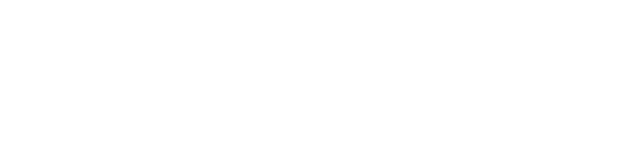
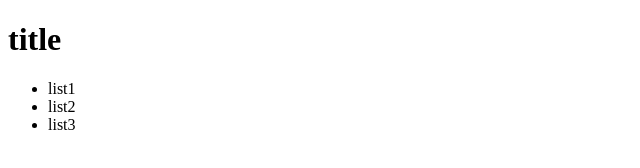
Before and after one commit to nextja/html-block, a plain HTML site: page index.html in a window 1280 px wide. Shown: the whole page, without its empty margins (0-640 px from the left). Drawn offline with Linux system fonts and the light colour scheme.

Commit message:
feat: 자동완성을 이용한 블록요소

```diff
--- a/index.html
+++ b/index.html
@@ -9,7 +9,18 @@
 </head>
 
 <body>
-
+    <!-- div>h1{title}+ul>li*3{list$} -->
+    <div>
+        <h1>title</h1>
+        <ul>
+            <li>list1</li>
+            <li>list2</li>
+            <li>list3</li>
+        </ul>
+    </div>
+    <!-- div>h1{title}+p{content}
+    h$*5{title$}
+    ul>li*5{list$} -->
 </body>
 
 </html>
```
